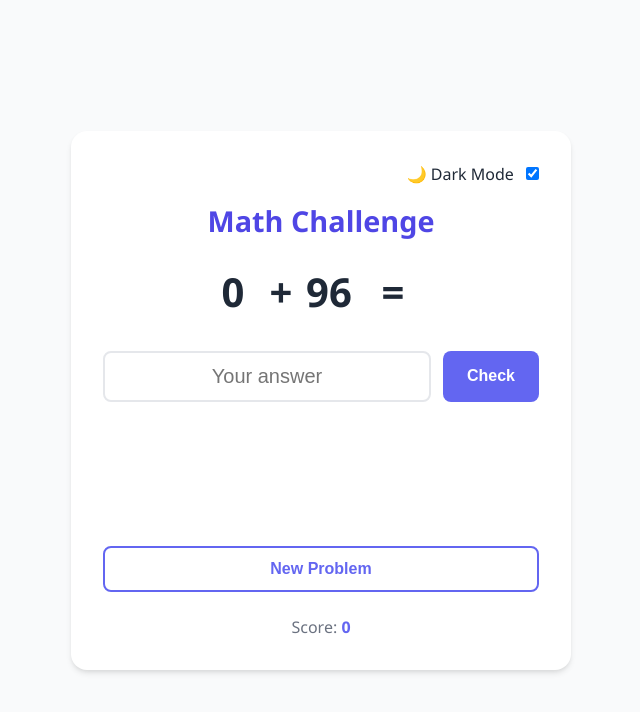
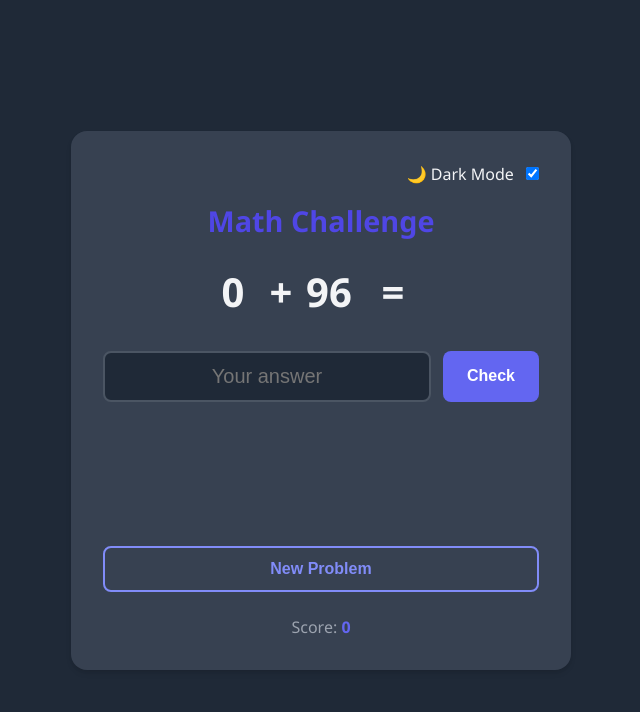
Before and after one commit to Arya-Programmer/math-challenge, a plain HTML site: page design.html in a window 1280 px wide. Both pictures are taken after a click on the label "🌙 Dark Mode". Shown: the whole page, without its empty margins (319-959 px from the left). Drawn offline with Linux system fonts and the light colour scheme.

Commit message:
Add styles

```diff
--- a/design.html
+++ b/design.html
@@ -18,6 +18,11 @@
             --text-light: #6b7280;
             --border: #e5e7eb;
             --shadow: 0 4px 6px -1px rgba(0, 0, 0, 0.1), 0 2px 4px -1px rgba(0, 0, 0, 0.06);
+            --background-dark: #1f2937;
+            --card-dark: #374151;
+            --text-dark: #f3f4f6;
+            --text-light-dark: #9ca3af;
+            --border-dark: #4b5563;
         }
 
         * {
@@ -36,6 +41,35 @@
             align-items: center;
             justify-content: center;
             padding: 2rem;
+        }
+
+        body.dark {
+            background-color: var(--background-dark);
+            color: var(--text-dark);
+        }
+
+        body.dark .container {
+            background-color: var(--card-dark);
+            color: var(--text-dark);
+        }
+
+        body.dark input[type="text"] {
+            background-color: var(--background-dark);
+            color: var(--text-dark);
+            border-color: var(--border-dark);
+        }
+
+        body.dark button {
+            color: white;
+        }
+
+        body.dark .new-problem-btn {
+            color: var(--primary-light);
+            border-color: var(--primary-light);
+        }
+
+        body.dark .score {
+            color: var(--text-light-dark);
         }
 
         .container {
```
